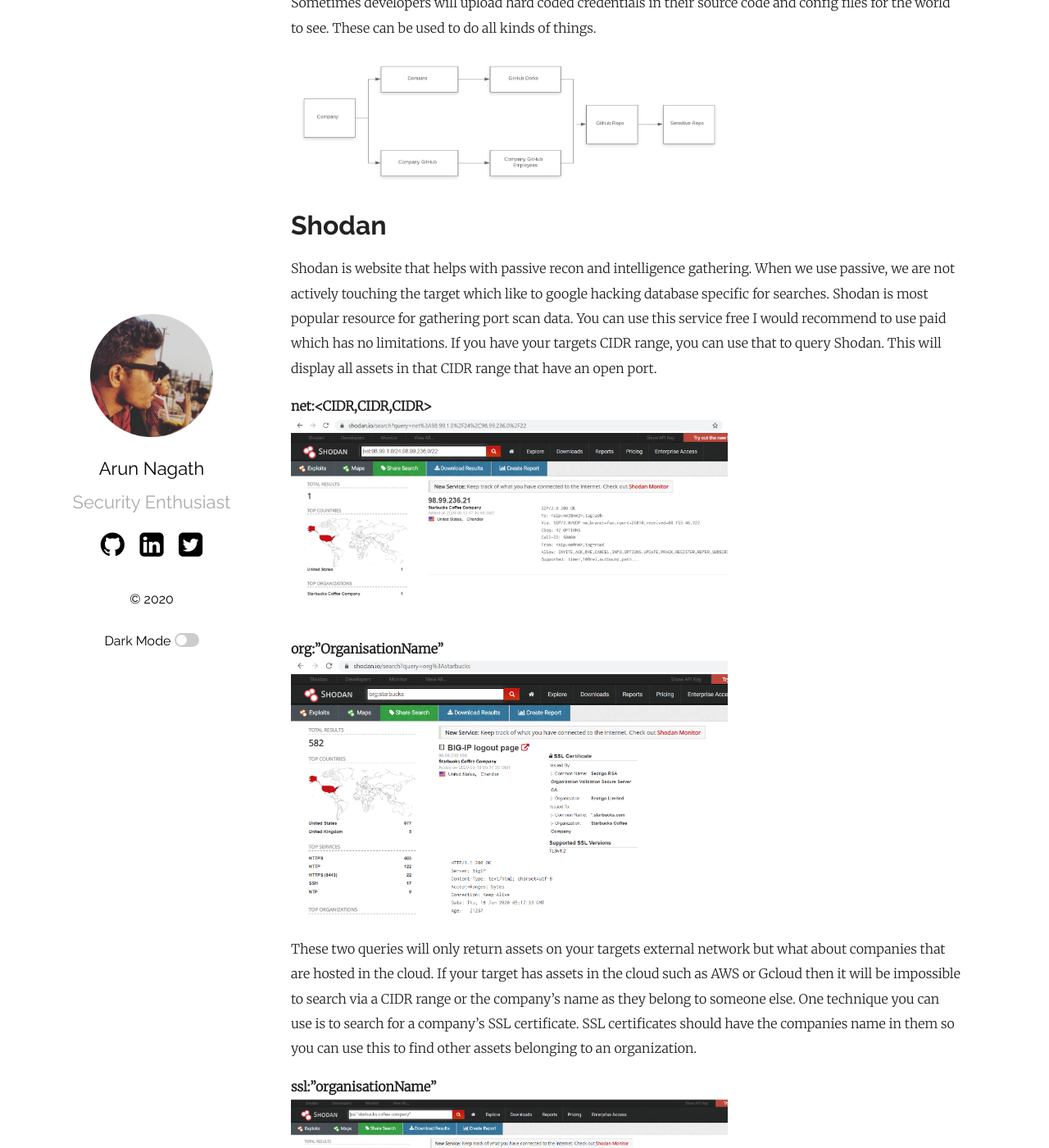
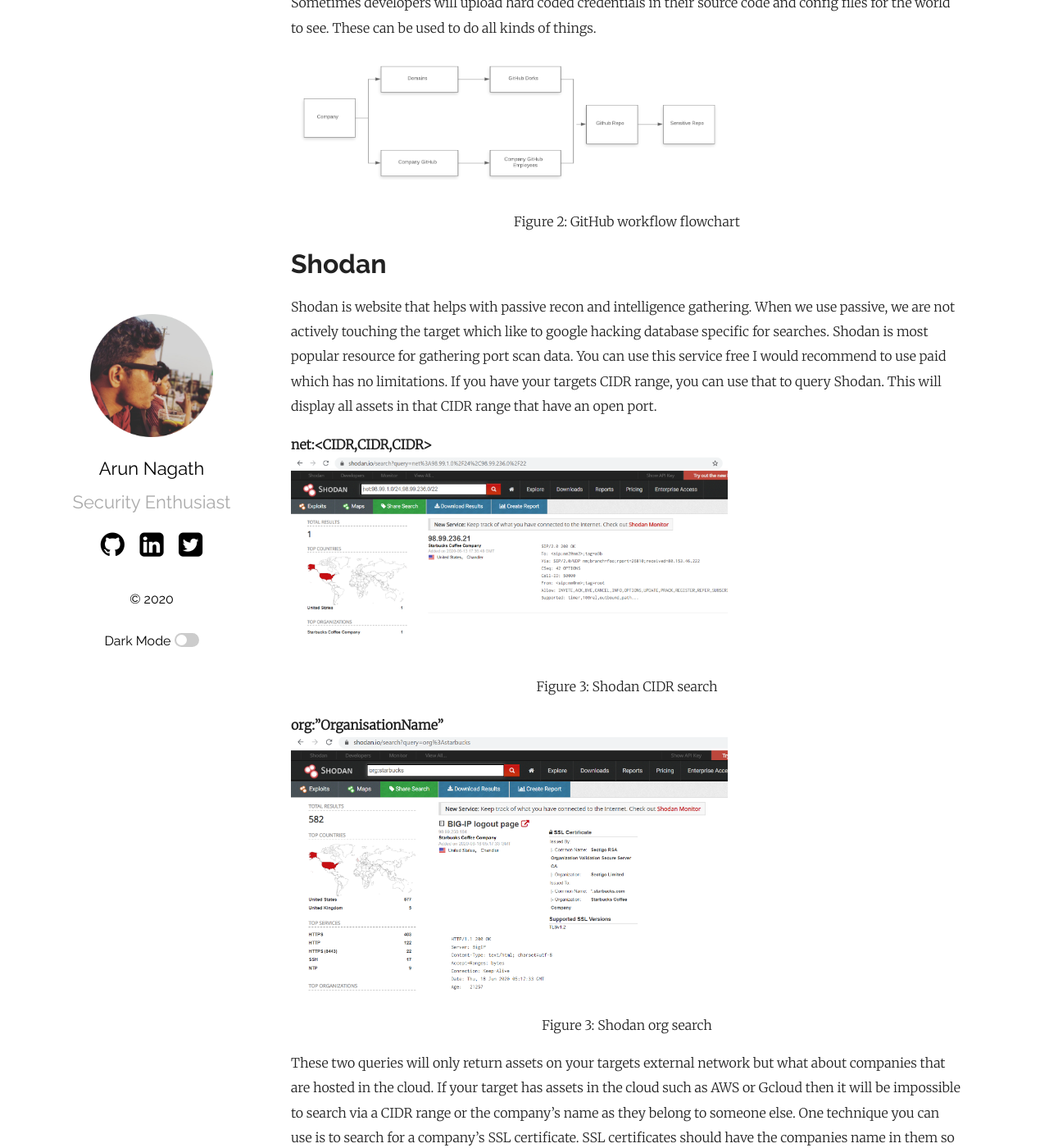
Before and after one commit to samarsault/plainwhite-jekyll, a Jekyll site: the page built from _posts/2020-06-29-My blog.markdown, in a window 1280 px wide and 1400 px high, scrolled down 2323 px. Shown: the whole window at 82% size. Built offline with Jekyll 4.4.1, drawn with Linux system fonts in a browser that asks for light colours; some of the changed text lies outside the part shown.

Commit message:
Update 2020-06-29-My blog.markdown

```diff
--- a/_posts/2020-06-29-My blog.markdown
+++ b/_posts/2020-06-29-My blog.markdown
@@ -39,6 +39,7 @@
 This is probably one of my favourite workflows because it’s so easy to perform and it has a high chance of producing critical severity findings if done properly. Almost every developer uses GitHub to store their source code. Development, stage, production phrases are mostly deployed in GitHub. So that chances of getting secret keys such as API keys, AWS secret key can be identified, API Endpoints, domain patterns. Sometimes developers will upload hard coded credentials in their source code and config files for the world to see. These can be used to do all kinds of things.
 
 <img height="65%" width="65%" src= "{{ "/assets/Flowchart2.png" | relative_url }}" alt="{{ site.plainwhite.name }}">
+<p style="text-align:center"> Figure 2: GitHub workflow flowchart </p>
 
 # Shodan
 Shodan is website that helps with passive recon and intelligence gathering. When we use passive, we are not actively touching the target which like to google hacking database specific for searches. Shodan is most popular resource for gathering port scan data. You can use this service free I would recommend to use paid which has no limitations. If you have your targets CIDR range, you can use that to query Shodan. This will display all assets in that CIDR range that have an open port.
@@ -46,16 +47,19 @@
 
 <b>net:<CIDR,CIDR,CIDR><br></b>
 <img height="65%" width="65%" src= "{{ "/assets/shodan1.png" | relative_url }}" alt="{{ site.plainwhite.name }}">
+<p style="text-align:center"> Figure 3: Shodan CIDR search </p>
 
 
 <b>org:"OrganisationName"<br></b>
 <img height="65%" width="65%" src= "{{ "/assets/shodan2.png" | relative_url }}" alt="{{ site.plainwhite.name }}">
+<p style="text-align:center"> Figure 3: Shodan org search </p>
 
 
 These two queries will only return assets on your targets external network but what about companies that are hosted in the cloud. If your target has assets in the cloud such as AWS or Gcloud then it will be impossible to search via a CIDR range or the company’s name as they belong to someone else. One technique you can use is to search for a company's SSL certificate. SSL certificates should have the companies name in them so you can use this to find other assets belonging to an organization.
 
 <b>ssl:"organisationName"<br></b>
 <img height="65%" width="65%" src= "{{ "/assets/shodan3.png" | relative_url }}" alt="{{ site.plainwhite.name }}">
+<p style="text-align:center"> Figure 3: Shodan ssl search </p>
 
 
 As you can see, we found a bunch of assets that are using an SSL certificate from Starbucks. You can also see that there are 36 assets on AWS and 166 on Azure. This is interesting to note, you will learn in the exploitation phase that if we can find an SSRF vulnerability on an endpoint hosted on a cloud provider we can take over the company's entire cloud network.
```
